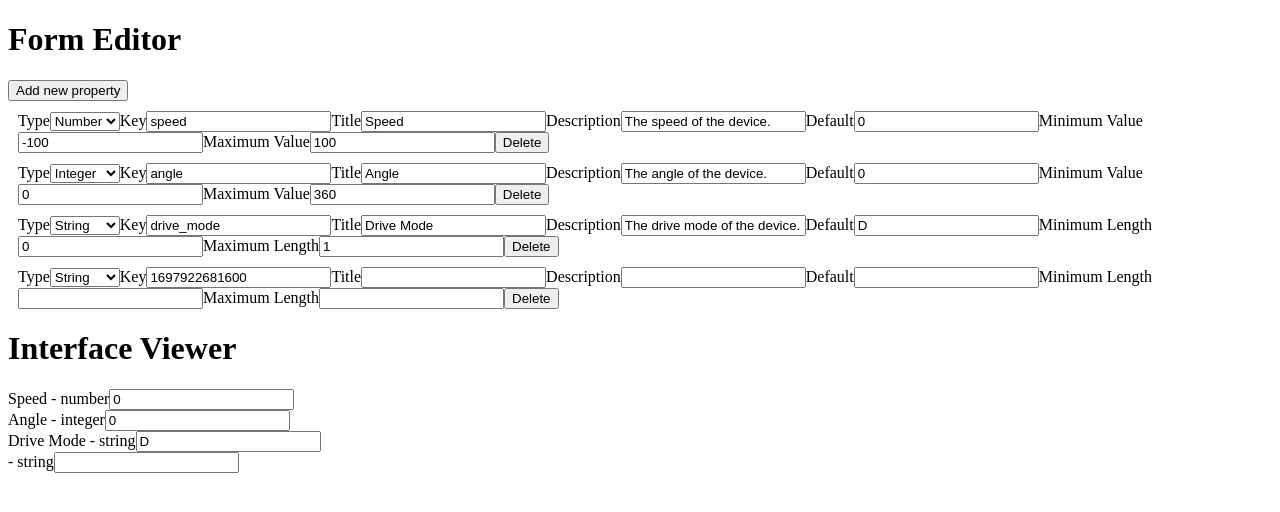
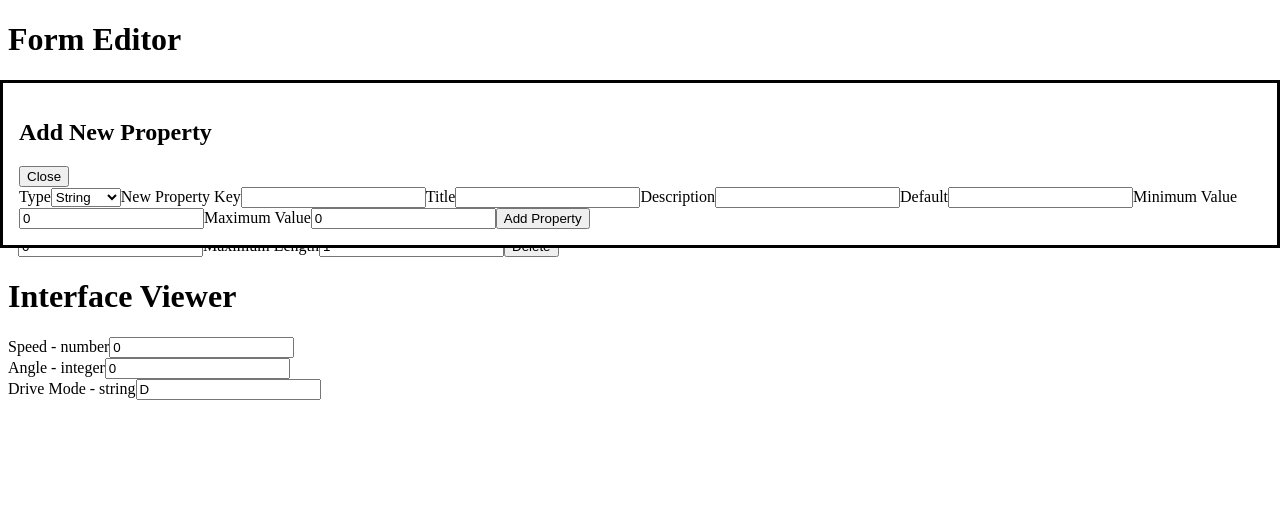
Before and after one commit to naterpotatoers/Custom-Telemetry-Interface, a React (Vite) app: page / in a window 1280 px wide. Both pictures are taken after a click on the button "Add new property". Shown: the top 512 px of the page. Built offline with nearby package versions, Linux system fonts and the light colour scheme.

Commit message:
"sparkles: adds add property dialog box w logic

```diff
--- a/src/pages/FormEditor/FormEditor.tsx
+++ b/src/pages/FormEditor/FormEditor.tsx
@@ -1,6 +1,7 @@
 import { useState } from "react";
 import { Schema } from "../../types";
 import PropertyCard from "./components/PropertyCard";
+import AddProperty from "./components/AddProperty";
 
 export default function FormEditor({
   schema,
@@ -9,23 +10,22 @@ export default function FormEditor({
   schema: Schema;
   dispatch: React.Dispatch<any>;
 }) {
-  // const [openNewPropertyDialog, setOpenNewPropertyDialog] = useState(false);
-  const handleNewProperty = () => {
-    dispatch({
-      type: "ADD_PROPERTY",
-      key: Date.now().toString(),
-      title: "",
-      dataType: "string",
-      description: "",
-      default: "",
-    });
-  };
+  const [openNewPropertyDialog, setOpenNewPropertyDialog] = useState(false);
 
   return (
     <div>
       <h1>Form Editor</h1>
+      {
+        <AddProperty
+          dispatch={dispatch}
+          openNewPropertyDialog={openNewPropertyDialog}
+          setOpenNewPropertyDialog={setOpenNewPropertyDialog}
+        />
+      }
       <div>
-        <button onClick={handleNewProperty}>Add new property</button>
+        <button onClick={() => setOpenNewPropertyDialog(true)}>
+          Add new property
+        </button>
       </div>
       <div>
         {Object.entries(schema.properties).map(([key, property]) => (
--- a/src/pages/FormEditor/components/AddProperty.tsx
+++ b/src/pages/FormEditor/components/AddProperty.tsx
@@ -1,20 +1,145 @@
-import React from "react";
+import React, { useState } from "react";
+import { SchemaProperty } from "../../../types";
+import { getType } from "../../../util/mutators";
 
-export default function AddProperty() {
+export default function AddProperty({
+  dispatch,
+  openNewPropertyDialog,
+  setOpenNewPropertyDialog,
+}: {
+  dispatch: React.Dispatch<any>;
+  openNewPropertyDialog: boolean;
+  setOpenNewPropertyDialog: (isOpen: boolean) => void;
+}) {
+  const [data, setData] = useState<SchemaProperty & { key: string }>({
+    key: "",
+    type: "",
+    title: "",
+    description: "",
+    default: "",
+    minimum: 0,
+    maximum: 0,
+  });
+
+  function handleClose() {
+    setData({
+      key: "",
+      type: "",
+      title: "",
+      description: "",
+      default: "",
+      minimum: 0,
+      maximum: 0,
+    });
+    setOpenNewPropertyDialog(false);
+  }
+
+  function handleChange(
+    e: React.ChangeEvent<HTMLInputElement | HTMLSelectElement>
+  ) {
+    setData({ ...data, [e.target.name]: e.target.value });
+  }
+
+  function addNewProperty() {
+    dispatch({
+      type: "ADD_PROPERTY",
+      key: data.key,
+      title: data.title,
+      dataType: data.type,
+      description: data.description,
+      default: data.default,
+      minimum: data.minimum,
+      maximum: data.maximum,
+    });
+    setData({
+      key: "",
+      type: "",
+      title: "",
+      description: "",
+      default: "",
+      minimum: 0,
+      maximum: 0,
+    });
+    setOpenNewPropertyDialog(false);
+  }
+
+  const minMaxSuffix = data.type === "string" ? "Length" : "Value";
+
   return (
-    <dialog>
+    <dialog open={openNewPropertyDialog}>
+      <div>
+        <h2>Add New Property</h2>
+        <button onClick={handleClose}>Close</button>
+      </div>
       <label>
-        New Property Key
-        <input type="text" />
-      </label>
-      <label>
-        New Property Type
-        <select>
+        Type
+        <select value={data.type} onChange={handleChange} name="type">
           <option value="string">String</option>
           <option value="number">Number</option>
           <option value="integer">Integer</option>
         </select>
       </label>
+      <label>
+        New Property Key
+        <input
+          type="text"
+          value={data.key}
+          onChange={handleChange}
+          name="key"
+        />
+      </label>
+      <label>
+        Title
+        <input
+          type="text"
+          value={data.title}
+          onChange={handleChange}
+          name="title"
+        />
+      </label>
+      <label>
+        Description
+        <input
+          type="text"
+          value={data.description}
+          onChange={handleChange}
+          name="description"
+        />
+      </label>
+      <label>
+        Default
+        <input
+          type={getType(data.type)}
+          value={data.default as any}
+          onChange={handleChange}
+          name="default"
+        />
+      </label>
+      <label>
+        Minimum {minMaxSuffix}
+        <input
+          type="number"
+          value={data.minimum}
+          onChange={handleChange}
+          name="minimum"
+        />
+      </label>
+      <label>
+        Maximum {minMaxSuffix}
+        <input
+          type="number"
+          value={data.maximum}
+          onChange={handleChange}
+          name="maximum"
+        />
+      </label>
+      <button
+        onClick={() => {
+          addNewProperty();
+        }}
+      >
+        Add Property
+      </button>
     </dialog>
   );
 }
```
